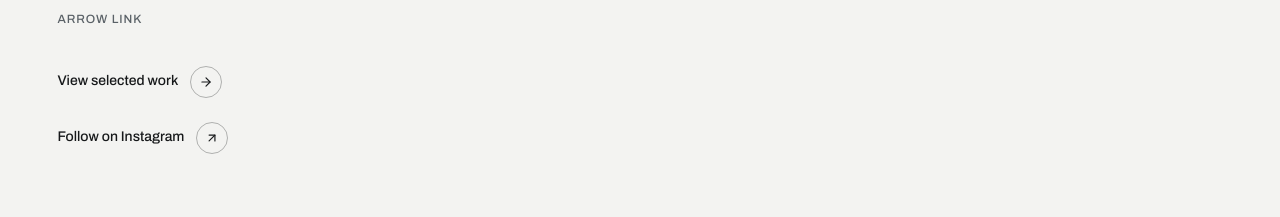
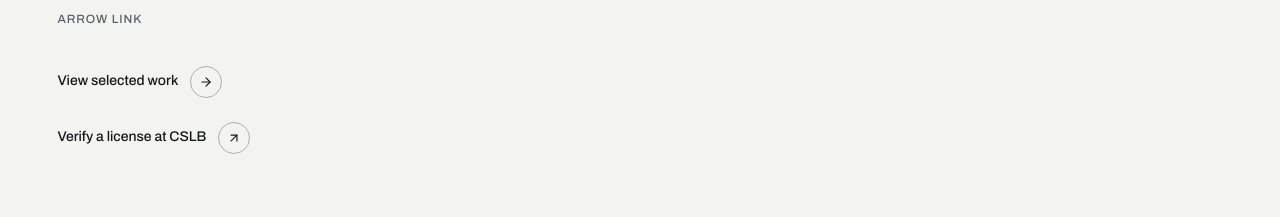
Before and after one commit to samanhoseinpour/la-renovation, a Next.js app: page /styleguide in a window 1280 px wide. Shown: the part 5080-5297 px from the top of the page. Built offline with nearby package versions, Linux system fonts and the light colour scheme.

Commit message:
feat(site): drop Instagram and LinkedIn
Remove the social list and its footer links; the styleguide's
external-link sample points at CSLB instead.

```diff
--- a/app/styleguide/page.tsx
+++ b/app/styleguide/page.tsx
@@ -342,8 +342,8 @@ export default function StyleguidePage() {
       <Block title="Arrow link">
         <div className="flex flex-col items-start gap-6">
           <ArrowLink href="/projects">View selected work</ArrowLink>
-          <ArrowLink href="https://instagram.com" external>
-            Follow on Instagram
+          <ArrowLink href="https://www.cslb.ca.gov" external>
+            Verify a license at CSLB
           </ArrowLink>
         </div>
       </Block>
--- a/components/site/site-footer.tsx
+++ b/components/site/site-footer.tsx
@@ -114,17 +114,6 @@ export function SiteFooter() {
             >
               {site.contact.phone}
             </a>
-            {site.social.map((social) => (
-              <a
-                key={social.href}
-                href={social.href}
-                target="_blank"
-                rel="noopener noreferrer"
-                className="text-sm text-muted-foreground transition-colors hover:text-foreground"
-              >
-                {social.label}
-              </a>
-            ))}
           </div>
 
           <div className="flex flex-wrap items-center gap-x-8 gap-y-3">
--- a/lib/site.ts
+++ b/lib/site.ts
@@ -58,11 +58,6 @@ export const site = {
     hours: "Mon–Fri, 8am–5pm PT",
   },
 
-  social: [
-    { label: "Instagram", href: "https://instagram.com" },
-    { label: "LinkedIn", href: "https://linkedin.com" },
-  ],
-
   nav: navItems.filter(
     (item) => item.panel !== "projects" || published.projects,
   ),
```
